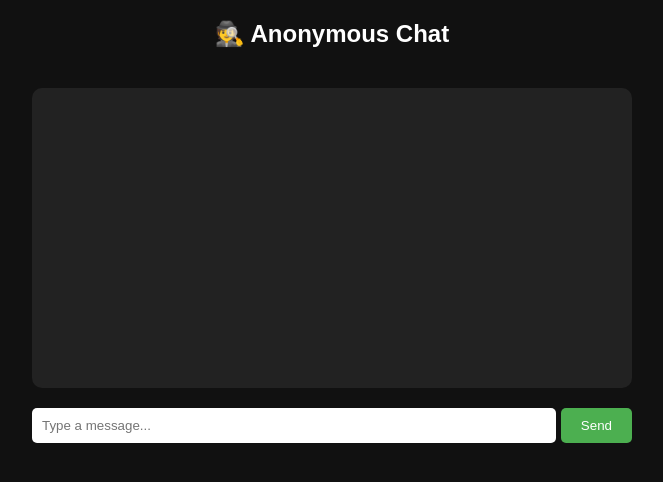
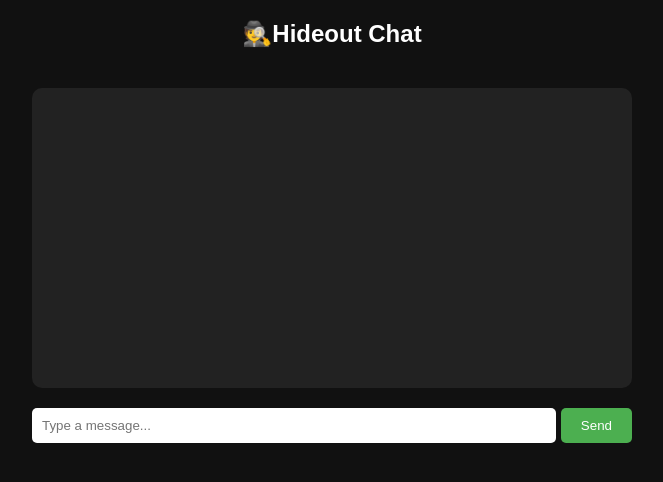
Before and after one commit to nan455/Hideout, a website: page public/index.html in a window 1280 px wide. Shown: the whole page, without its empty margins (308-971 px from the left). Drawn offline with nearby package versions, Linux system fonts and the light colour scheme; no server answers.

Commit message:
heading chnage

```diff
--- a/public/index.html
+++ b/public/index.html
@@ -6,7 +6,7 @@
   <link rel="stylesheet" href="style.css">
 </head>
 <body>
-  <h2>🕵️ Anonymous Chat</h2>
+  <h2>🕵️Hideout Chat </h2>
   <ul id="messages"></ul>
   <form id="form">
     <input id="input" autocomplete="off" placeholder="Type a message..." />
```
